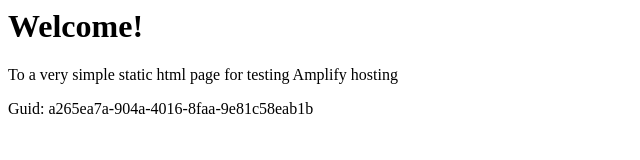
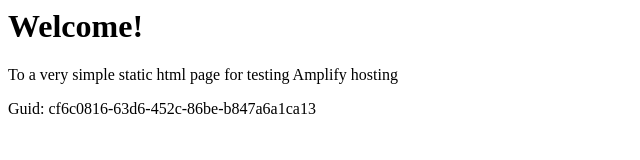
Before and after one commit to aws-aemilia-sin/Github-PR-Commit-Integration-Test-DoNotTouch-GitHubWebhookPushCanaryTest-v1-preprod-ap-southeast-1, a website: page src/index.html in a window 1280 px wide. Shown: the full height of the page, 0-640 px from the left. Drawn offline with Linux system fonts and the light colour scheme.

Commit message:
commit from integ tests

```diff
--- a/src/index.html
+++ b/src/index.html
@@ -12,6 +12,6 @@
 <body>
     <h1>Welcome!</h1>
     <p>To a very simple static html page for testing Amplify hosting</p>
-    <p>Guid: a265ea7a-904a-4016-8faa-9e81c58eab1b</p></body>
+    <p>Guid: cf6c0816-63d6-452c-86be-b847a6a1ca13</p></body>
 
 </html>
```
